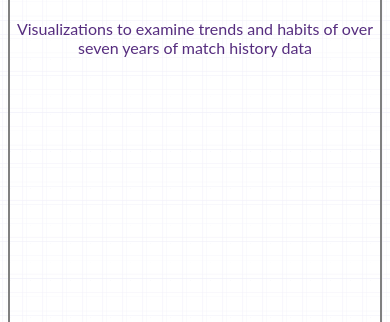
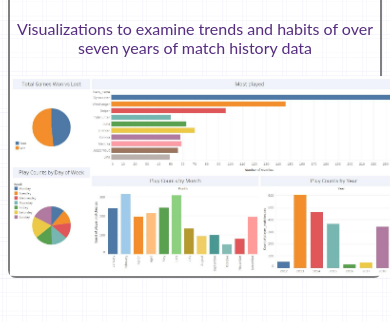
Before and after one commit to leyaof/leyaof.github.io, a plain HTML site: page index.html in a window 390 px wide. Shown: the part 522-844 px from the top of the page. Drawn offline with Linux system fonts and the light colour scheme.

Commit message:
Update main.css

```diff
--- a/css/main.css
+++ b/css/main.css
@@ -176,15 +176,15 @@ table, th, td {
   }
 
   a.img-wrap {
-	  height: 5%
+	  height: 200px
 	  width:auto;
 	  display:inline-block;
 	  overflow:hidden;
   }
 
   a.img-wrap img {
-	  width: 5%;
-	  height: 5%;
+	  width: 400px;
+	  height: 200px;
 	  bottom: 0;
 	  position: absolute;
   }
@@ -197,15 +197,15 @@ table, th, td {
   }
 
     a.img-wrap {
-	  height: 5%
+	  height: 200px;
 	  width:auto;
 	  display:inline-block;
 	  overflow:hidden;
   }
 
   a.img-wrap img {
-	  width: 5%;
-	  height: 5%;
+	  width: 400px;
+	  height: 200px;
 	  bottom: 0;
 	  position: absolute;
   }
@@ -218,15 +218,15 @@ table, th, td {
   }
 
     a.img-wrap {
-	  height: 5%
+	  height: 200px;
 	  width:auto;
 	  display:inline-block;
 	  overflow:hidden;
   }
 
   a.img-wrap img {
-	  width: 5%;
-	  height: 5%;
+	  width: 400px;
+	  height: 200px;
 	  bottom: 0;
 	  position: absolute;
   }
```
